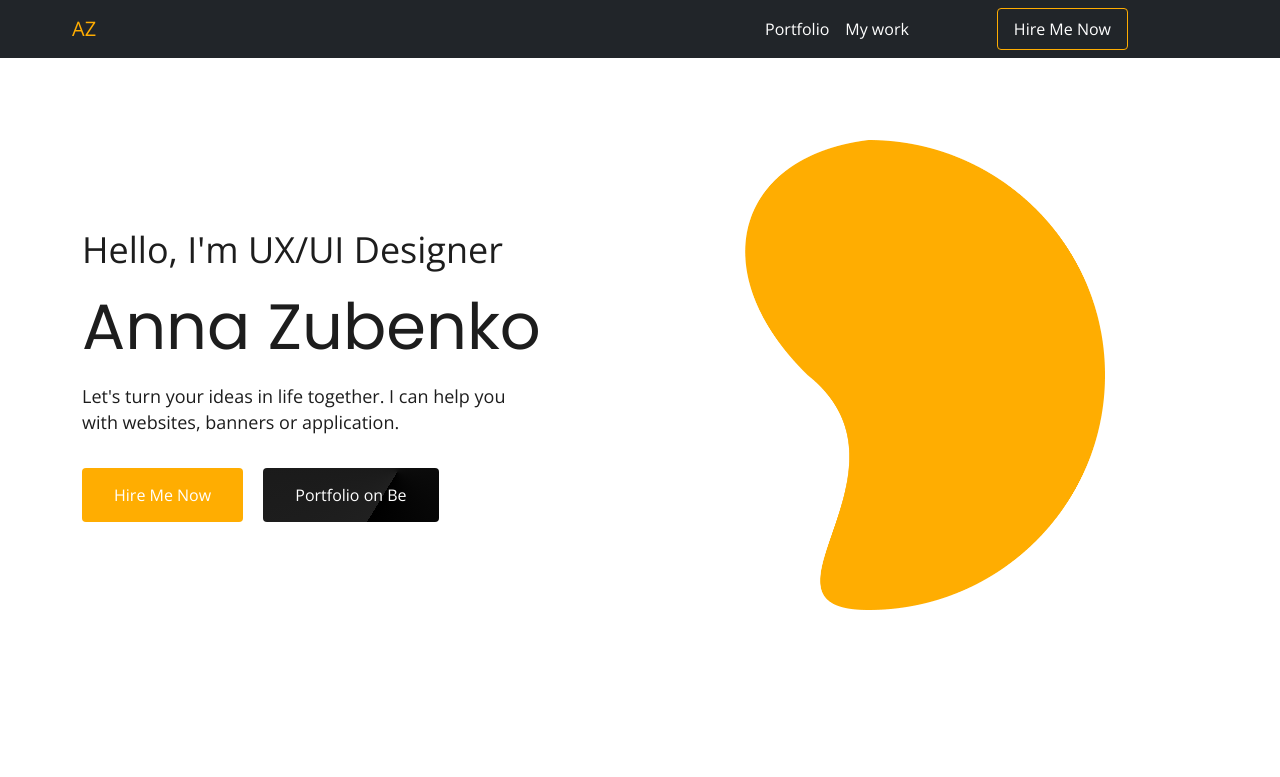
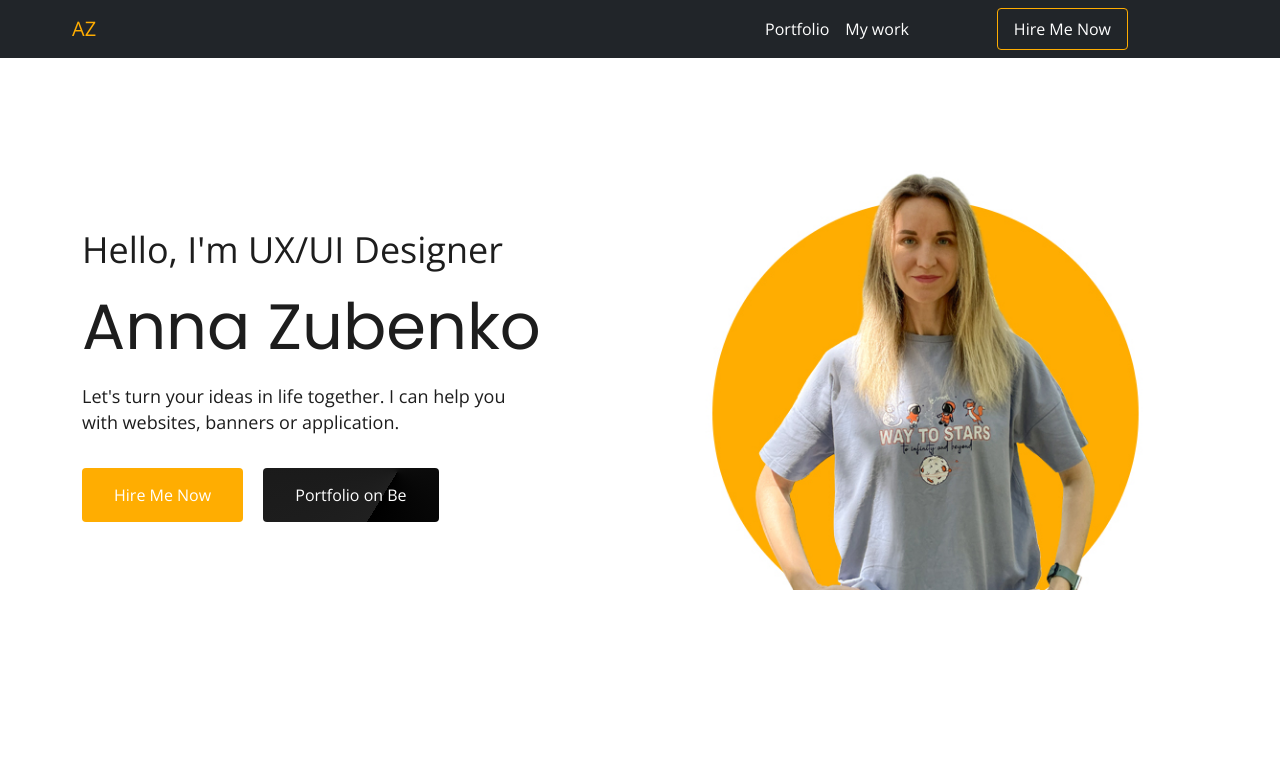
Before and after one commit to ZubenkoAnna/portfolio_AZ_UX_UI, a plain HTML site: page index.html in a window 1280 px wide. Shown: the top 777 px of the page. Drawn offline with nearby package versions, Linux system fonts and the light colour scheme.

Commit message:
Update index.html

```diff
--- a/index.html
+++ b/index.html
@@ -83,10 +83,10 @@
           </div>
           <div class="col-md-6">
             <img
-              src="img/first_screen.png"
+              src="img/me.jpg"
               alt=""
-              width="360px"
-              height="470px"
+              width="100%"
+
               class="img-first-screen"
             />
           </div>
```
